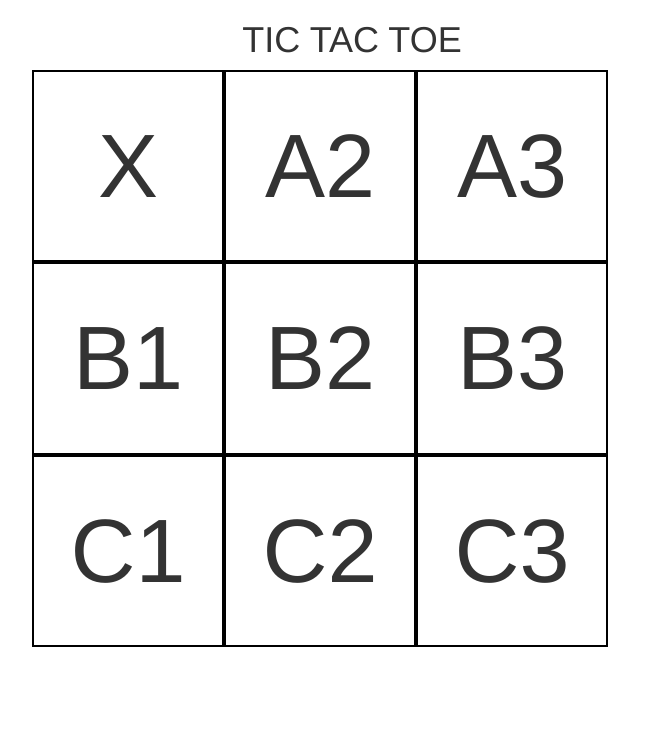
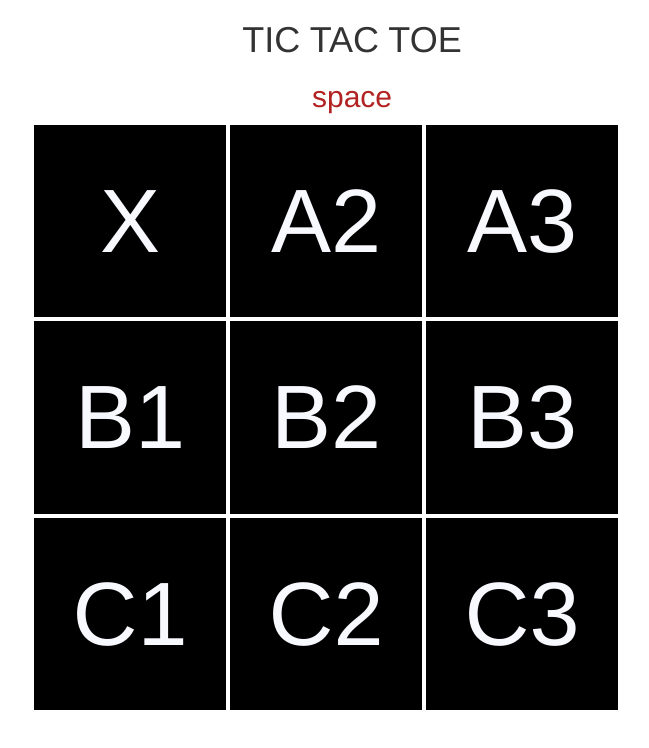
Before and after one commit to rishikarri/TIC-TAC-TOE, a plain HTML site: page index.html in a window 1280 px wide. Both pictures are taken after a click on the button "A1". Shown: the whole page, without its empty margins (288-937 px from the left). Drawn offline with nearby package versions, Linux system fonts and the light colour scheme.

Commit message:
Added Player 2 functionality, problem with innerHTML display

```diff
--- a/index.html
+++ b/index.html
@@ -13,6 +13,7 @@
 			<div class="row">
 				<div class="col-sm-12 text-center">
 					<h1>TIC TAC TOE</h1>
+					<h2 id="spaceForText"></h2>
 				</div>
 				<div id="board">
 
@@ -20,7 +21,7 @@
 
 				<!-- Pass myself to the function mark square -->
 					<div class="row-1 board-row">
-						<button id="A1" class="square" onclick="markSquare(this); computerMove();">A1</button>
+						<button id="A1" class="square" onclick="markSquare(this);">A1</button>
 						<button id="B1" class="square" onclick="markSquare(this)">A2</button>
 						<button id="C1" class="square" onclick="markSquare(this)">A3</button>
 					</div>
--- a/scripts.js
+++ b/scripts.js
@@ -6,49 +6,112 @@
 // 3. Program computer response - need a random letter and a random number
 // 4. keep track of who's turn it is.
 // 5. When a square is clicked, put the symbol and change who's turn it is
+// 6. keep player from overwriting the square
+// 7. we need a win checcker
+// later - program a heads or tails on the side to see who goes first
 
 
 
+// whosturn to player1
 var whosTurn = 1;
- // whosturn to player1
+var player1Squares = [];
+var player2Squares = [];
+
+
+ // set up winners array
+ var winningCombos = [
+ 	["A1", "B1", "C1"], //row1 - H1
+ 	["A2", "B2", "C2"], //row2 - H2
+ 	["A3", "B3", "C3"],//row3 - H3
+ 	["A1", "A2", "A3"],//v1
+ 	["B1", "B2", "B3"],//v2
+ 	["C1", "C2", "C3"],//v3
+ 	["A1", "B2", "C3"],//d1
+ 	["A3", "B2", "C1"],//d2
+ ];
+ // console.log(winningCombos);
 
 
 function markSquare(currentSquare){
-	console.log(currentSquare);
+	// console.log(currentSquare);
 	// I receive the whole div from this
 
 	//change the square to X onclick
+	if((currentSquare.innerHTML === "X") || (currentSquare.innerHTML === "O")){
+		document.getElementById("spaceForText").innerHTML = "Someone is there. Stop cheating!";
+	}else{
 
 		if (whosTurn === 1){
 			currentSquare.innerHTML = "X";
 			whosTurn = 2;
+			player1Squares.push(currentSquare.id);
+			checkWin(1, player1Squares);
 		}else{
 			currentSquare.innerHTML = "O";
 			whosTurn = 1;
+			player2Squares.push(currentSquare.id)
+			checkWin(2, player2Squares);
+		}
+
+		// console.log(player1Squares);
+		// console.log(player2Squares);
+		document.getElementById("spaceForText").innerHTML = "space";
 	}
 
 }
 
 
+function checkWin(whoJustMoved, currentPlayerSquares){
+	// depending on whoJustmoved, the player array to check changes
+
+
+	//outer loop
+	for (var i = 0; i < winningCombos.length; i++){
+		//inner loop - need to loop through winningcombos[i].length because you need to go through each set of three elements
+		var rowCount = 0;
+		for(var j = 0; j < winningCombos[i].length; j++){
+			var winningSquare = winningCombos[i][j]
+			if (currentPlayerSquares.indexOf(winningSquare) > -1){
+				// HIT! Player has this square, somehwere
+				rowCount++;
+			}
+		}
+		if (rowCount == 3){
+			//someone won
+			// Player had all 3 of these j's which means they win
+			gameOver(whoJustMoved, winningCombos[i]);
+			console.log("I'm listening");
+			break;
+		}
+		console.log("Combo Complete");
+	}
+
+}
+
+
+//program gameOVer function
+
+function gameOver(whoJustWon, winningCombo){
+	console.log('gjhgjghgjgjhgjhg')
+	var message = "Congrats to player " + whoJustWon + ". You just won with " + winningCombo;
+	document.getElementById("spaceForText").innerHTML = message;
+	console.log(whoJustWon, winningCombo);
+}
 //computer move
 //1. Generate random number and letter for computer
 //2. Need to make sure the comptuer doesn't go where you have already gone
 
-function computerMove(){
-	//generate a random  number from 1 to 3
-	var randomRow = Math.ceil(Math.random() * 3);
-	console.log(randomRow);
+// function computerMove(){
+// 	//generate a random  number from 1 to 3
+// 	var randomRow = Math.ceil(Math.random() * 3);
+// 	console.log(randomRow);
 
-	//generate a random letter from a - c
-	var randomLetterNumberFormat = Math.ceil(Math.random() * 3);
-	// create an object that provides access to the letters based on the random number generated
-	var lettersObject = {
-		1: "A",
-		2: "B",
-		3: "C"
-	};
-
-
-
-
-}
+// 	//generate a random letter from a - c
+// 	var randomLetterNumberFormat = Math.ceil(Math.random() * 3);
+// 	// create an object that provides access to the letters based on the random number generated
+// 	var lettersObject = {
+// 		1: "A",
+// 		2: "B",
+// 		3: "C"
+// 	};
+// }
--- a/styles.css
+++ b/styles.css
@@ -7,10 +7,16 @@
 
 .square{
 	width: 30%;
-	background-color: white;
+	background-color: black;
+	color: ghostwhite;
 	padding: 30px 0;
 	box-sizing: border-box;
 	float: left;
 	font-size: 90px;
 	border:  2px solid black;
+	margin: 2px;
 }
+
+#spaceForText{
+	color: firebrick;
+}
```
Lines whose indentation alone changed are shown as unchanged.
